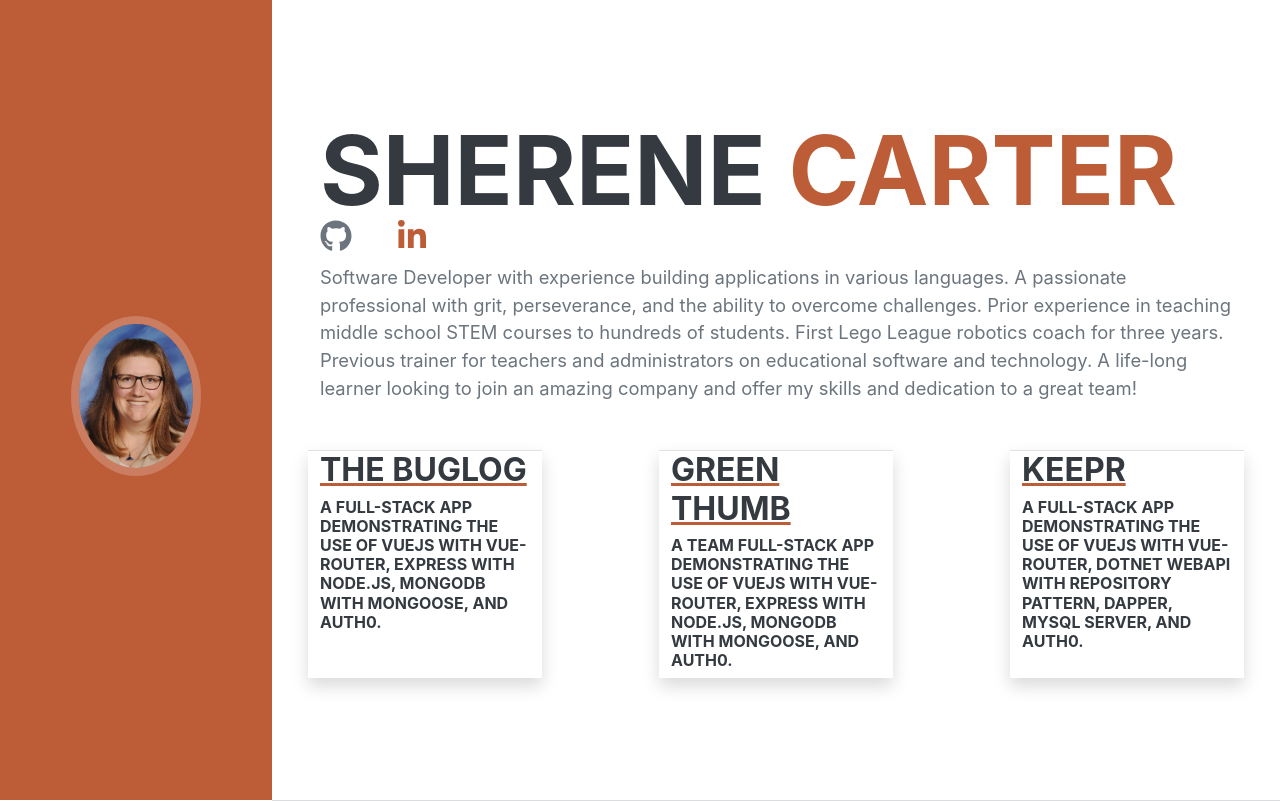
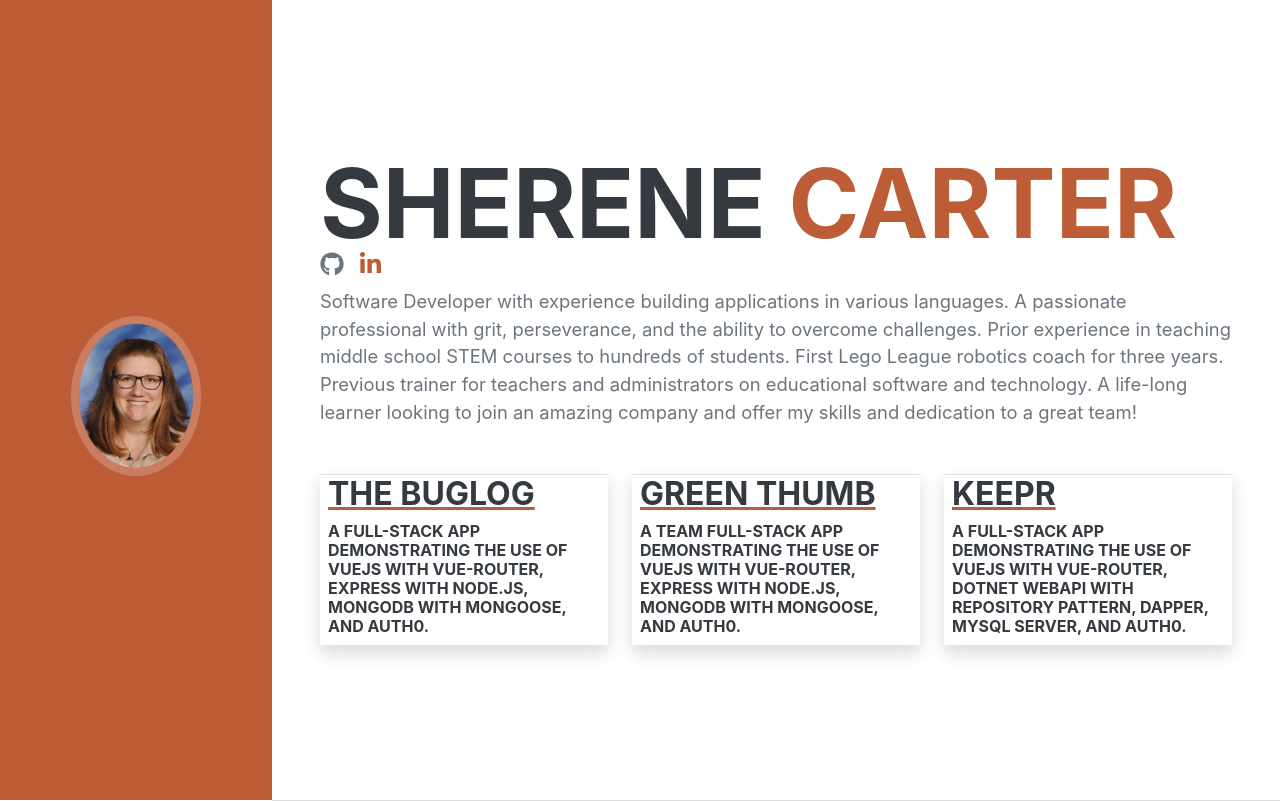
Before and after one commit to ShereneC/CarterLandingPage, a plain HTML site: page index.html in a window 1280 px wide. Drawn offline with nearby package versions, Linux system fonts and the light colour scheme; a web font is replaced by a local one.

Commit message:
card style improvements

```diff
--- a/index.html
+++ b/index.html
@@ -43,16 +43,19 @@
                         Sherene
                         <span class="text-primary">Carter</span>
                     </h1>
+                    <div class="col-6">
+
                         <div class="row">
                             <div class="col-1">
-                            <h3 class="">
+                                <h4 class="">
                                     <a class="social-icon" href="https://github.com/ShereneC" target="_blank"><i class="fab fa-github text-secondary ml-2"></i></a>
-                            </h3>
+                                </h4>
                             </div>
                             <div class="col-1">
-                            <h3 class="">
+                                <h4 class="">
                                     <a class="social-icon" href="https://www.linkedin.com/in/cartersh/" target="_blank"><i class="fab fa-linkedin-in"></i></a>
-                            </h3>
+                                </h4>
+                            </div>
                         </div>
                     </div>
                     <!-- <div class="subheading mb-5">
@@ -65,17 +68,23 @@
                         <!-- <a class="social-icon" href="#!"><i class="fab fa-facebook-f"></i></a> -->
                     </div>
                     <div class="row justify-content-between">
-                        <div class="col-md-3 d-flex flex-column border-top border-left shadow">
+                        <div class="col-md-4 d-flex flex-column">
+                            <div class="px-2 border-top border-left shadow">
                                 <a class="" href="https://sc-buglog.herokuapp.com/#/" target="_blank"><h3>The BugLog</h3></a>
                                 <h6>A full-stack app demonstrating the use of <span class="font-weight-bold font-italic">VueJs with Vue-Router, </span><span>Express with Node.js, </span><span>MongoDB with Mongoose, </span> and <span>Auth0.</span></h6>
                             </div>
-                        <div class="col-md-3 d-flex flex-column border-top border-left shadow">
+                        </div>
+                        <div class="col-md-4 d-flex flex-column">
+                            <div class="px-2 border-top border-left shadow">
                                 <a class="" href="https://bcw-green-thumb.herokuapp.com/#/plants" target="_blank"><h3>Green Thumb</h3></a>
                                 <h6>A team full-stack app demonstrating the use of <span class="font-weight-bold font-italic">VueJs with Vue-Router, </span><span>Express with Node.js, </span><span>MongoDB with Mongoose, </span> and <span>Auth0.</span></h6>
                             </div>
-                        <div class="col-md-3 d-flex flex-column border-top border-left shadow">
+                        </div>
+                        <div class="col-md-4 d-flex flex-column">
+                            <div class="px-2 border-top border-left shadow">
                                 <a class="" href="https://sc-keepr.herokuapp.com/#/" target="_blank"><h3>Keepr</h3></a>
                                 <h6>A full-stack app demonstrating the use of <span class="font-weight-bold font-italic">VueJs with Vue-Router, </span><span>DotNet WebApi with Repository pattern, </span><span>dapper, MySQL Server, </span> and <span>Auth0.</span></h6>
+                            </div>
                         </div>
                     </div>
                 </class>
```
Lines whose indentation alone changed are shown as unchanged.
